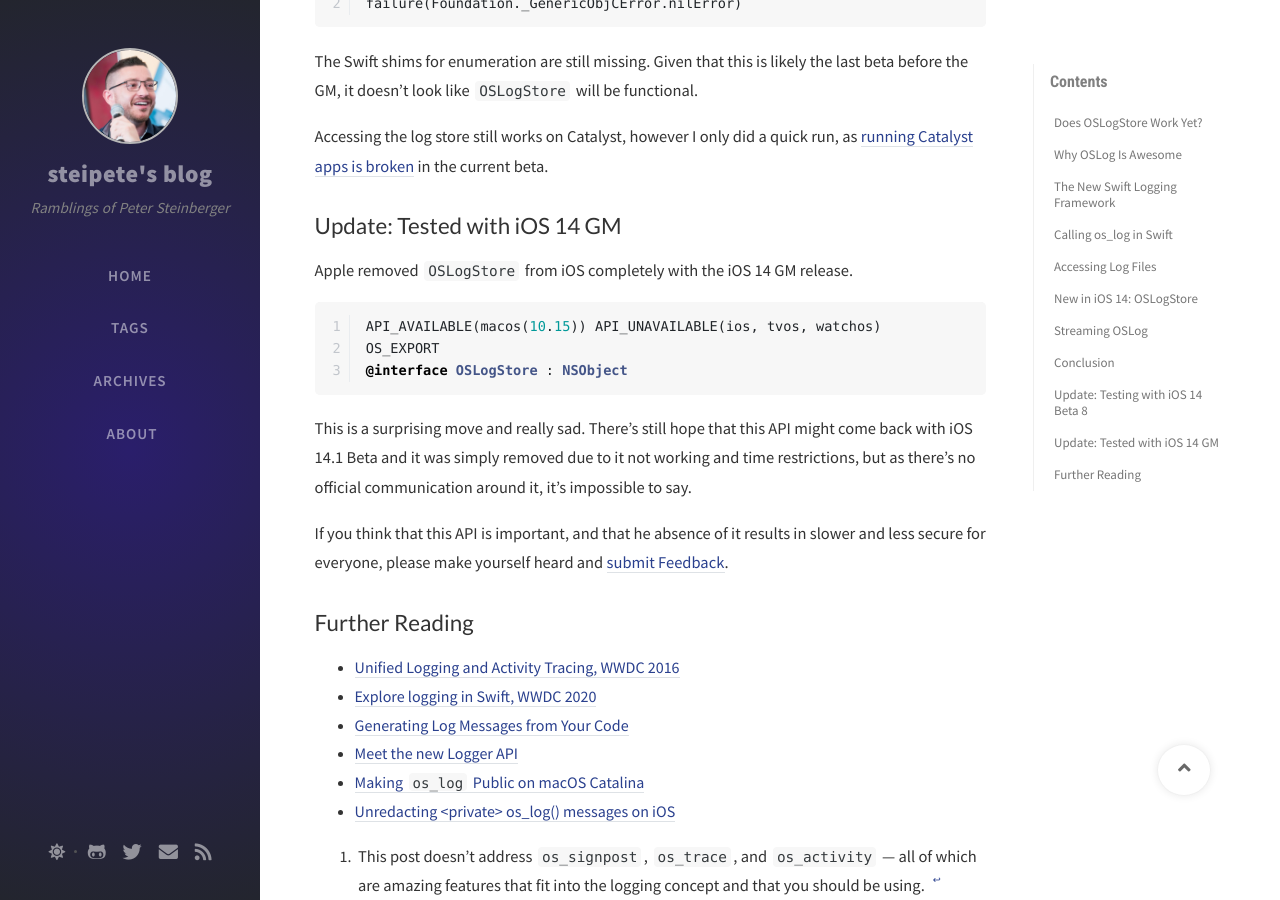
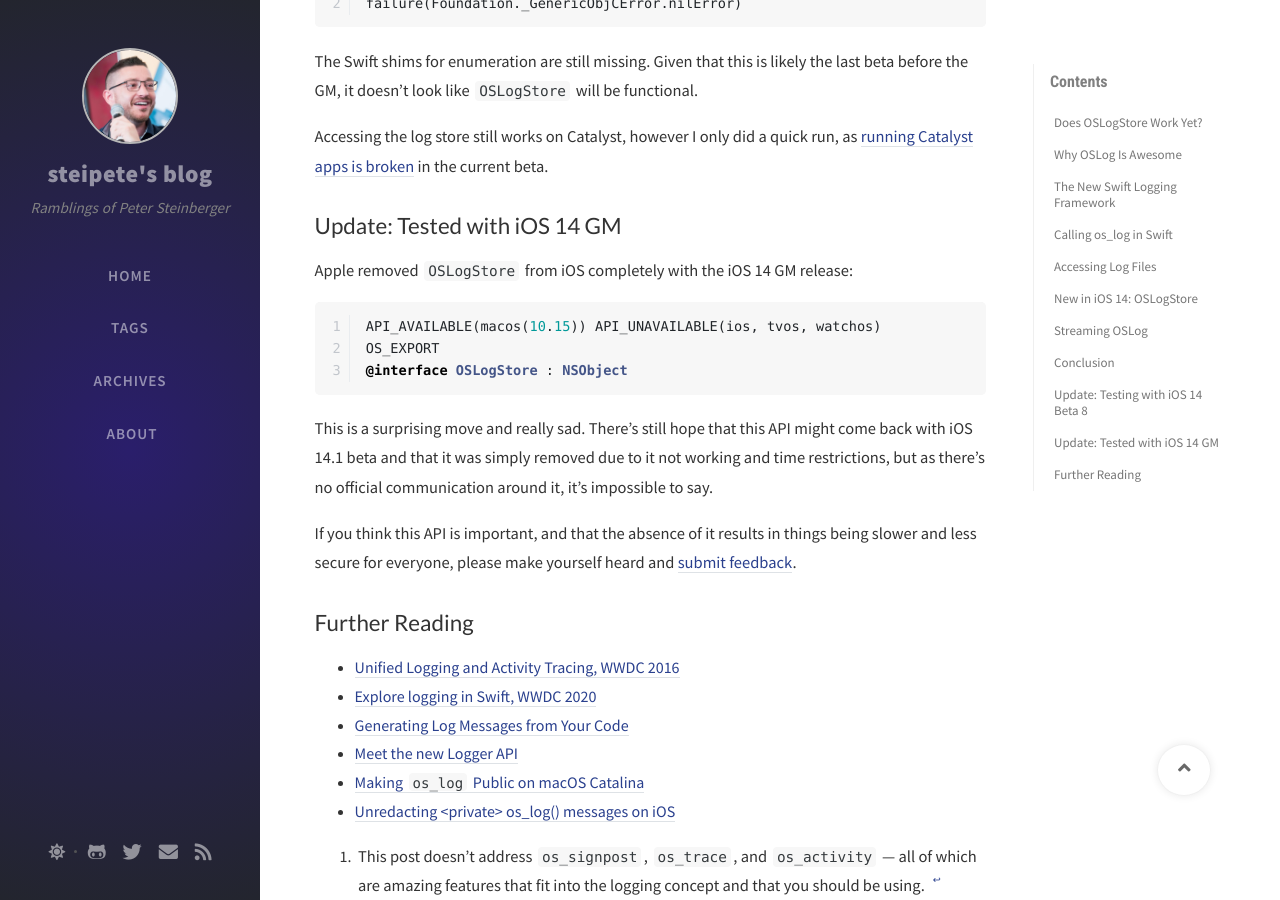
Before and after one commit to steipete/steipete.com, a Jekyll site: the page built from _posts/2020-08-22-logging-in-swift.md, in a window 1280 px wide and 900 px high, scrolled down 8501 px. Built offline with Jekyll 4.4.1, drawn with Linux system fonts in a browser that asks for light colours; nearby versions of some CDN libraries; comment, search, counter and statistics services are not loaded; some of the changed text lies outside the part shown.

Commit message:
Small fixes

````diff
--- a/_posts/2020-08-22-logging-in-swift.md
+++ b/_posts/2020-08-22-logging-in-swift.md
@@ -16,7 +16,7 @@ With iOS 14, Apple improved the built-in logging framework and added many missin
 ## [Does OSLogStore Work Yet?](http://doesoslogstoreworkyet.com)
 
 <p style="font-size: 300%;">No.*</p>
-*Apple removed `OSLogStore` surprisingly from iOS with the GM release. [Jump to the changes made in iOS 14 GM](#update-testing-with-ios-14-gm).
+*Surprisingly, Apple removed `OSLogStore` from iOS with the GM release. [Jump to the changes made in iOS 14 GM](#update-testing-with-ios-14-gm).
 
 ## Why OSLog Is Awesome
 
@@ -282,7 +282,7 @@ Accessing the log store still works on Catalyst, however I only did a quick run,
 
 ## Update: Tested with iOS 14 GM
 
-Apple removed `OSLogStore` from iOS completely with the iOS 14 GM release.
+Apple removed `OSLogStore` from iOS completely with the iOS 14 GM release:
 
 ```objc
 API_AVAILABLE(macos(10.15)) API_UNAVAILABLE(ios, tvos, watchos)
@@ -290,9 +290,9 @@ OS_EXPORT
 @interface OSLogStore : NSObject
 ```
 
-This is a surprising move and really sad. There's still hope that this API might come back with iOS 14.1 Beta and it was simply removed due to it not working and time restrictions, but as there's no official communication around it, it's impossible to say.
+This is a surprising move and really sad. There’s still hope that this API might come back with iOS 14.1 beta and that it was simply removed due to it not working and time restrictions, but as there’s no official communication around it, it’s impossible to say.
 
-If you think that this API is important, and that he absence of it results in slower and less secure for everyone, please make yourself heard and [submit Feedback](https://feedbackassistant.apple.com/).
+If you think this API is important, and that the absence of it results in things being slower and less secure for everyone, please make yourself heard and [submit feedback](https://feedbackassistant.apple.com/).
 
 ## Further Reading
 
````
Also changed, not shown: _posts/2020-09-13-state-of-swiftui.md (+1 -1 lines).
